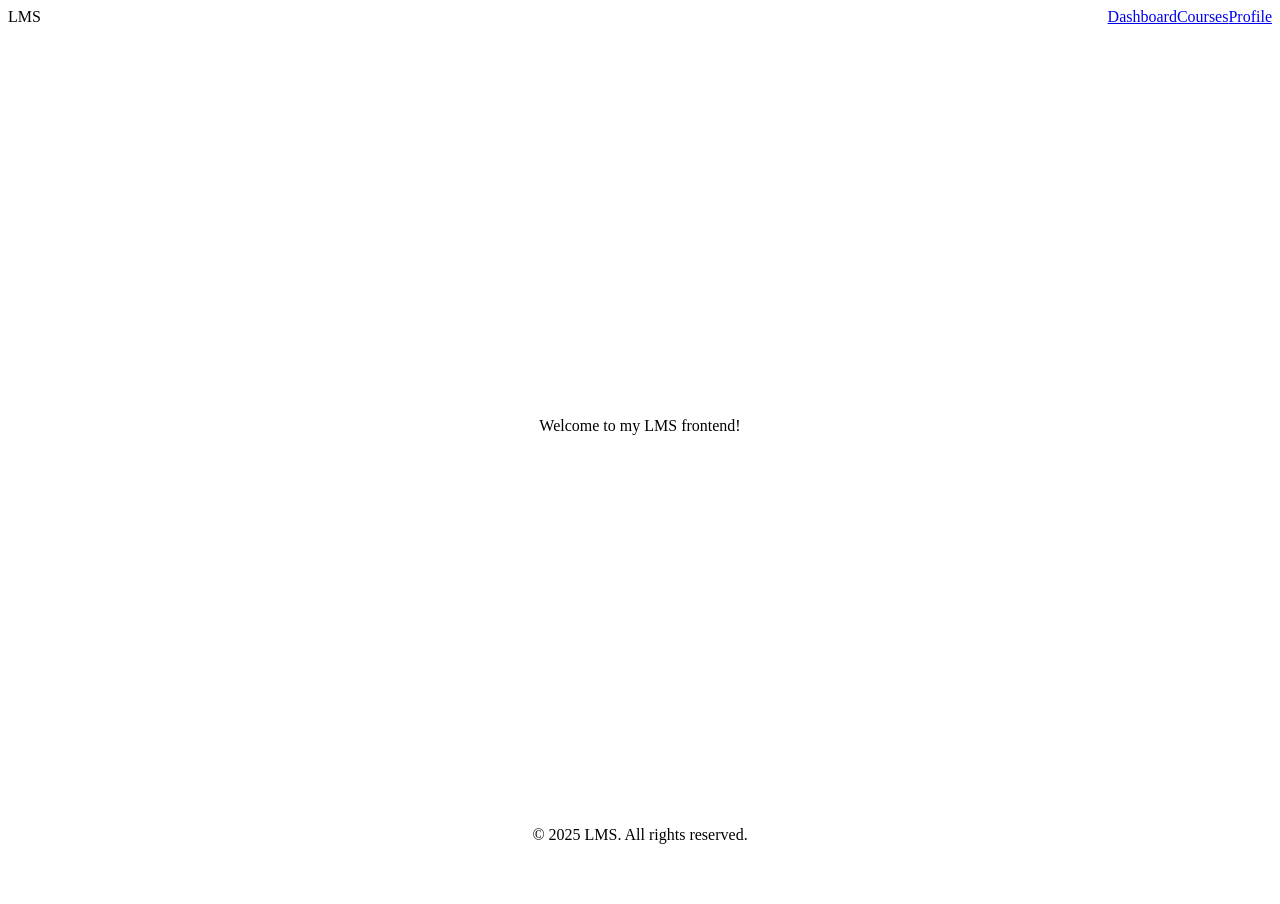
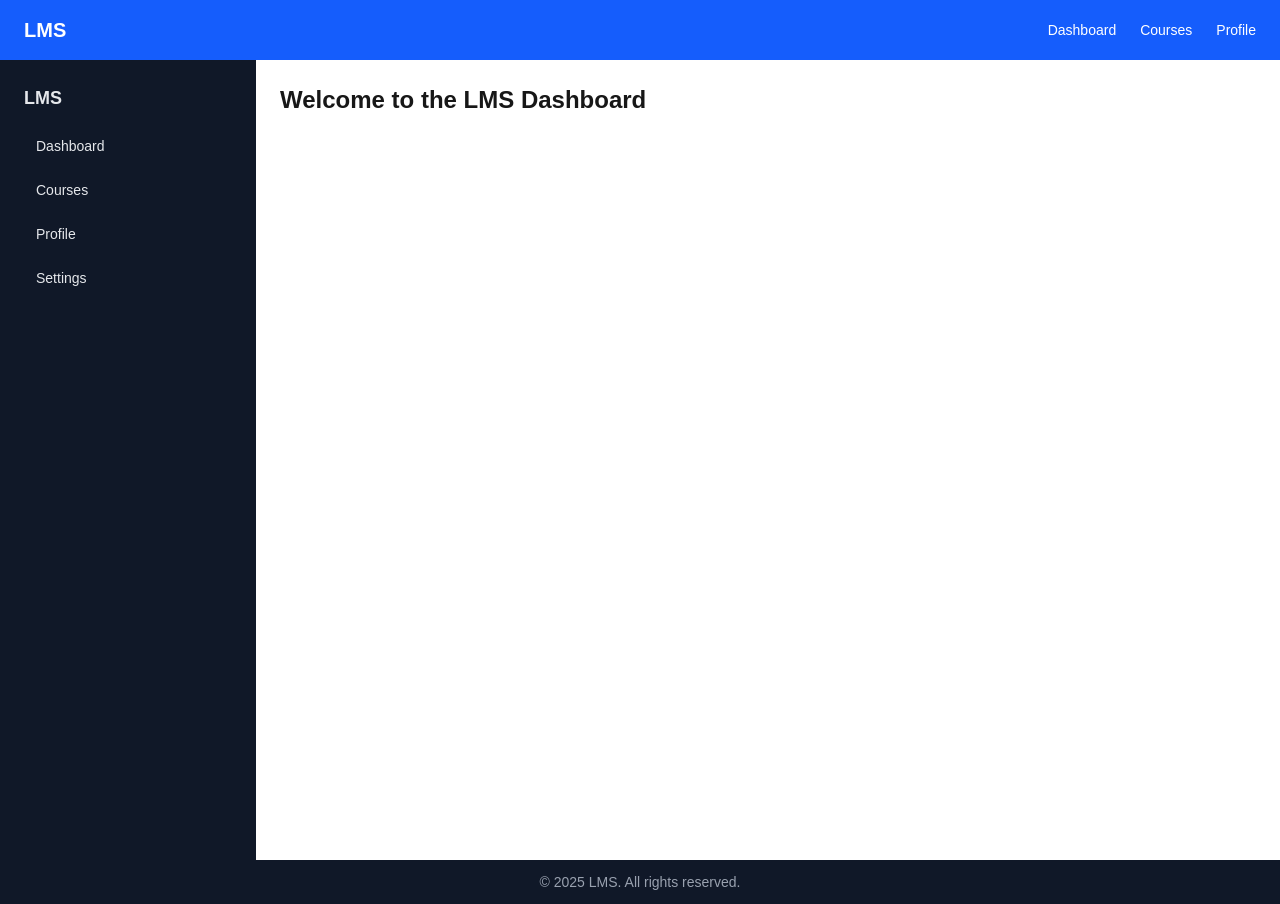
Before and after one commit to AnweshaS25/lms-frontend, a Next.js app: page / in a window 1280 px wide. Before the commit the page ends 852 px from the top, so only its background shows below. Built offline with nearby package versions, Linux system fonts and the light colour scheme.

Commit message:
your message

```diff
--- a/app/layout.tsx
+++ b/app/layout.tsx
@@ -1,4 +1,4 @@
-import '../styles/tailwind.css'; // Make sure this path is correct
+/* import '../styles/tailwind.css'; // Make sure this path is correct
 import type { Metadata } from 'next';
 import Header from '../components/Header';
 import Sidebar from '../components/Sidebar';
@@ -13,18 +13,45 @@ export default function RootLayout({ children }: { children: React.ReactNode })
   return (
     <html lang="en">
       <body className="flex flex-col min-h-screen font-sans">
-        {/* Top Header */}
+        {}
         <Header />
 
-        {/* Content Area: Sidebar + Main */}
+        {}
         <div className="flex flex-1">
           <Sidebar />
           <main className="flex-1 p-4 bg-white">{children}</main>
         </div>
 
-        {/* Bottom Footer */}
+        {}
         <Footer />
       </body>
     </html>
   );
+}  */
+
+import './globals.css'
+import Header from '../components/Header'
+import Sidebar from '../components/Sidebar'
+import Footer from '../components/Footer'
+
+export const metadata = {
+  title: 'My LMS',
+  description: 'Learning Management System',
 }
+
+export default function RootLayout({ children }: { children: React.ReactNode }) {
+  return (
+    <html lang="en">
+      <body className="min-h-screen flex flex-col">
+        <Header />
+        <div className="flex flex-1">
+          <Sidebar />
+          <main className="flex-1 bg-white p-6">
+            {children}
+          </main>
+        </div>
+        <Footer />
+      </body>
+    </html>
+  )
+}
--- a/app/page.tsx
+++ b/app/page.tsx
@@ -1,7 +1,15 @@
-export default function Home() {
+/* export default function Home() {
   return (
     <main className="flex min-h-screen items-center justify-center p-10 text-3xl font-bold">
       Welcome to my LMS frontend!
     </main>
   );
+}  */
+
+export default function Home() {
+  return (
+    <div>
+      <h1 className="text-2xl font-bold">Welcome to the LMS Dashboard</h1>
+    </div>
+  );
 }
```
